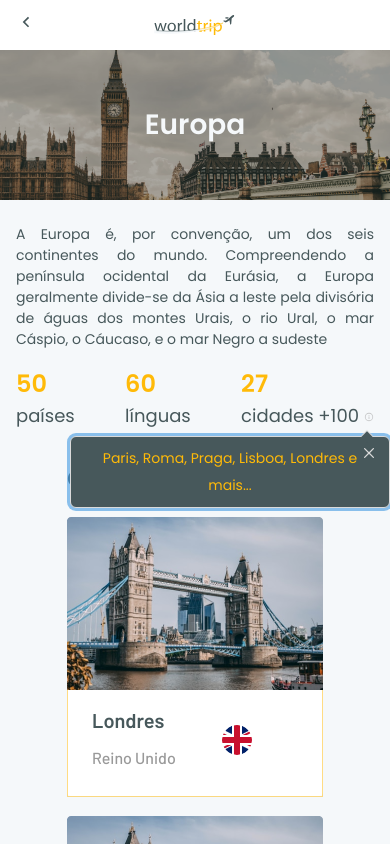
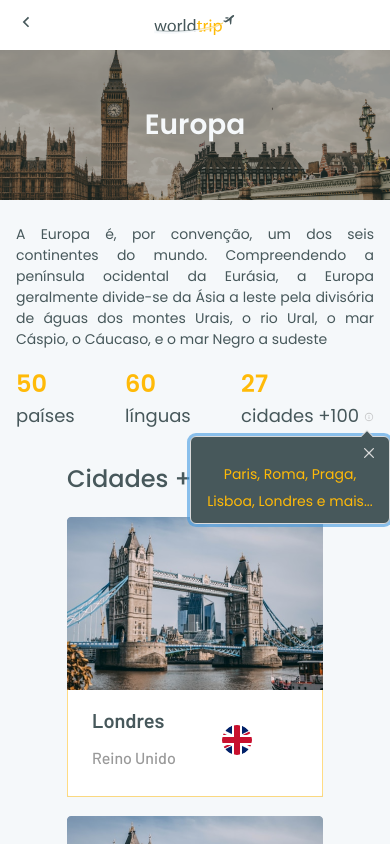
Before and after one commit to vitorgaletti/ignite-reactjs-worldtrip, a Next.js app: page /continent/europe in a window 390 px wide. Both pictures are taken after a click on the element 366 px from the left and 415 px from the top of the page. Shown: the top 844 px of the page. Built offline with nearby package versions, Linux system fonts and the light colour scheme.

Commit message:
:iphone: Responsive popover

```diff
--- a/src/components/Content/Infos.tsx
+++ b/src/components/Content/Infos.tsx
@@ -7,7 +7,6 @@ import {
   PopoverBody,
   PopoverCloseButton,
   PopoverContent,
-  PopoverHeader,
   PopoverTrigger,
   Text
 } from '@chakra-ui/react';
@@ -109,7 +108,12 @@ export default function Infos() {
                 />
               </span>
             </PopoverTrigger>
-            <PopoverContent bg="gray.700" color="gray.50">
+            <PopoverContent
+              bg="gray.700"
+              color="gray.50"
+              w={['200px', 'max-content']}
+              h="auto"
+            >
               <PopoverArrow bg="gray.700" />
               <PopoverCloseButton color="gray.200" />
 
@@ -117,6 +121,7 @@ export default function Infos() {
                 fontWeight="400"
                 fontSize={['sm', 'lg']}
                 color="yellow.400"
+                mt="1rem"
               >
                 Paris, Roma, Praga, Lisboa, Londres e mais...
               </PopoverBody>
```
